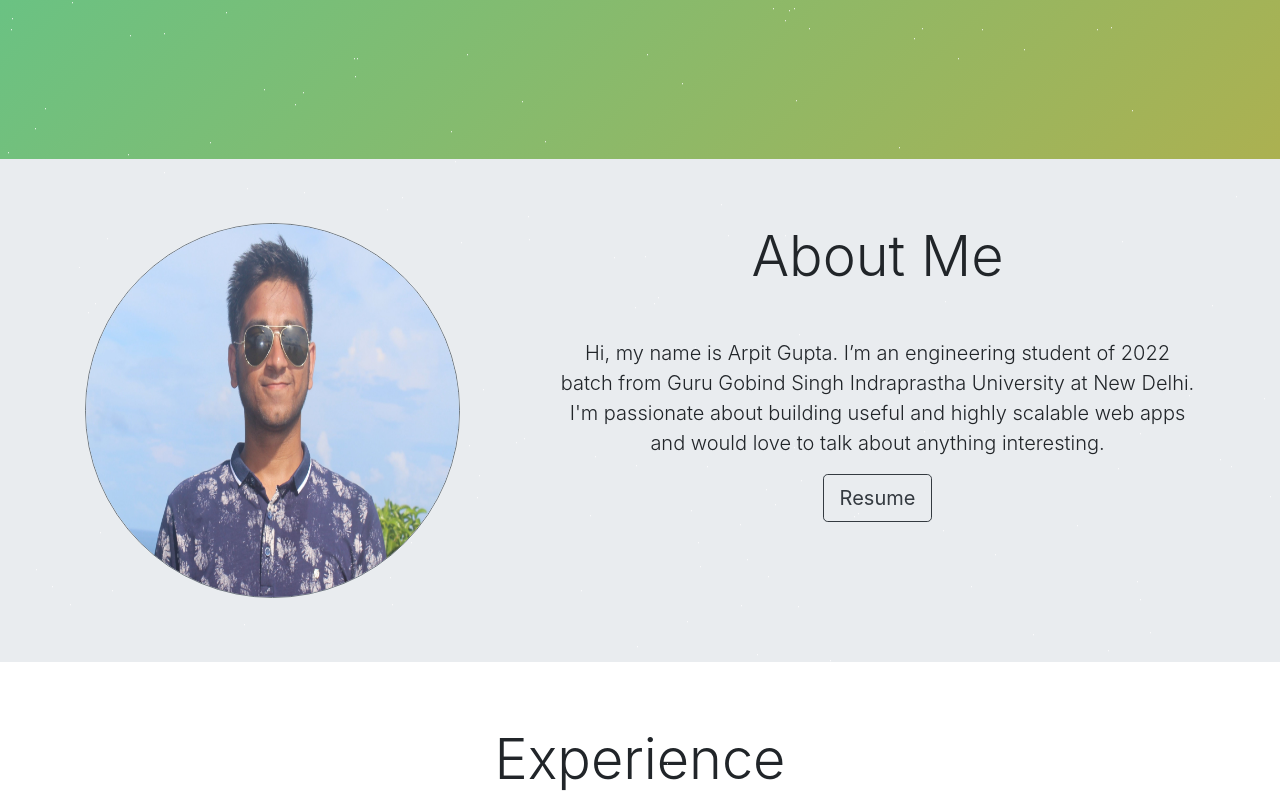
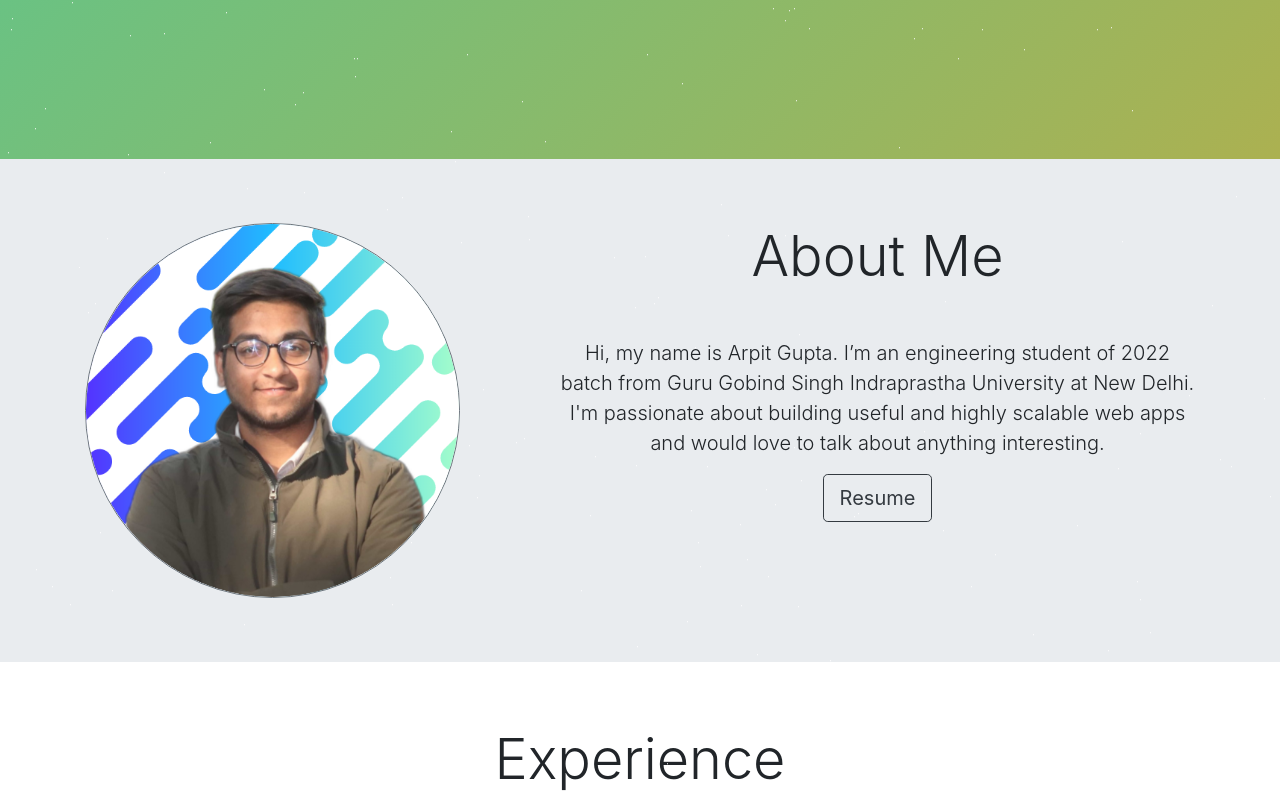
Before and after one commit to acearpit/arpit_gupta, a React (Create React App) app: page / in a window 1280 px wide. Shown: the part 641-1436 px from the top of the page. Built offline with nearby package versions, Linux system fonts and the light colour scheme.

Commit message:
Changed dp

```diff
--- a/src/editable-stuff/config.js
+++ b/src/editable-stuff/config.js
@@ -34,7 +34,7 @@ const mainBody = {
 const about = {
   show: true,
   heading: "About Me",
-  imageLink: require("../assets/img/arpitgupta_1.jpg"),
+  imageLink: require("../assets/img/arpitgupta_2.png"),
   imageSize: 375,
   message:
     "Hi, my name is Arpit Gupta. I’m an engineering student of 2022 batch from Guru Gobind Singh Indraprastha University at New Delhi. I'm passionate about building useful and highly scalable web apps and would love to talk about anything interesting.",
```
Also changed, not shown: src/assets/img/arpitgupta_2.png (added).
